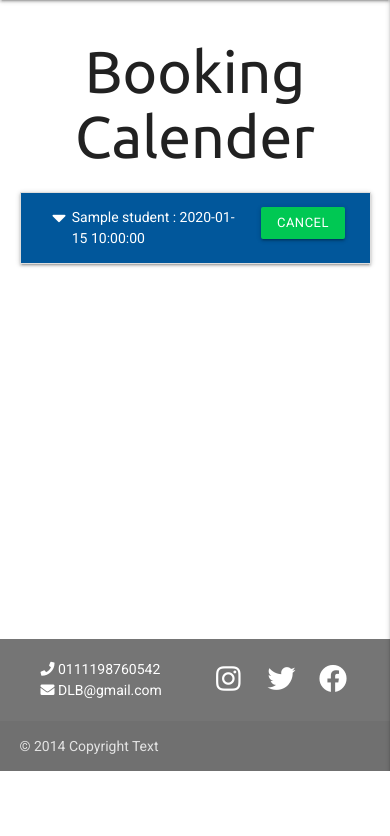
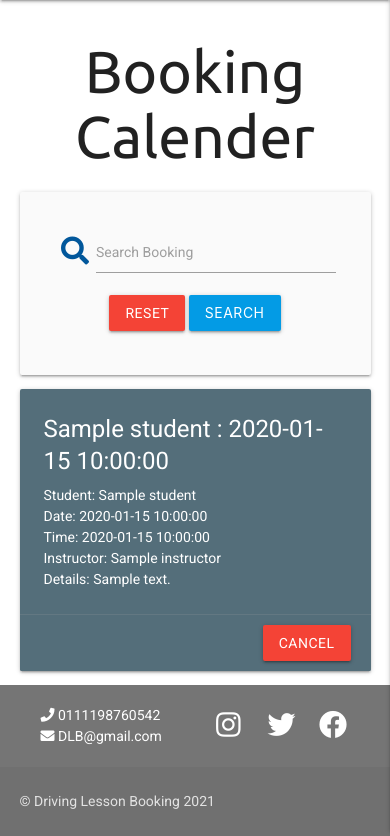
Before and after one commit to JamieS56/Milestone-Project-3, a Flask app: page /booking/calender in a window 390 px wide. Shown: the part 73-909 px from the top of the page. Before the commit the page ends 844 px from the top, so only its background shows below. Run offline with Flask 2, Linux system fonts and the light colour scheme; the visitor is signed in with stand-in values (Sample User, id 1); a database or web service that is not in the repository returns one stand-in record (values such as "Sample title"); some libraries are stand-ins or nearby versions.

Commit message:
added a search bar so instructors can search lessons that have been booked with them. I also styled user manager page so it looks nicer on mobile.

```diff
--- a/app.py
+++ b/app.py
@@ -105,7 +105,7 @@ def login():
             # ensure hashed password matches user input
             if check_password_hash(existing_user["password"], request.form.get("password")):
                 session["user"] = request.form.get("username").lower()
-                flash("Welcome, {}".format(request.form.get("username")))
+                flash("Welcome, {}".format(request.form.get("username").capitalize()))
                 return redirect(url_for("home", username=session["user"], account_type=get_user_account_type()))
 
             else:
@@ -231,6 +231,21 @@ def search():
     return render_template("userManager.html", users=users, account_type=get_user_account_type())
 
 
+@app.route("/booking/search", methods=["GET", "POST"])
+def search_booking():
+    username = session['user']
+    user_account_type = mongo.db.users.find_one({"username": username})["account_type"]
+    query = request.form.get("query")
+    if user_account_type == 'admin':
+        bookings = list(mongo.db.bookings.find({"$text": {"$search": query}}))
+
+    else:
+        bookings = list(mongo.db.bookings.find({"$text": {"$search": query}, 'instructor': username}))
+
+
+    return render_template("bookingCalender.html", bookings=bookings, account_type=get_user_account_type())
+
+
 @app.route("/user/<user_id>/edit", methods=["GET", "POST"])
 def edit_user(user_id):
     if request.method == "POST":
--- a/static/script.js
+++ b/static/script.js
@@ -28,6 +28,8 @@ $(document).ready(function () {
         $('select').removeAttr('disabled')
     })
 
+    $("#copyright").text(new Date().getFullYear());
+
 
     $('.refresh-time-slots').click(getAvailableSlots)
 
--- a/static/style.css
+++ b/static/style.css
@@ -46,6 +46,9 @@ main {
   position: relative;
   padding: 10px 20px;
 }
+.edit-user-row{
+  margin:10px;
+}
 @font-face {
   font-family: 'Material Icons';
   font-style: normal;
--- a/templates/base.html
+++ b/templates/base.html
@@ -125,7 +125,7 @@
         </div>
         <div class="footer-copyright">
             <div class="container">
-                © 2014 Copyright Text
+                <p class="copyright text-muted">&copy; Driving Lesson Booking <span id="copyright"></span></p>
             </div>
         </div>
     </footer>
--- a/templates/bookingCalender.html
+++ b/templates/bookingCalender.html
@@ -2,32 +2,59 @@
 {% block content %}
 <h1 class="center-align">Booking Calender</h1>
 
+<div class="row card-panel grey lighten-5">
+    <form action="{{ url_for('search_booking') }}" method="POST" class="col s12">
+        <div class="row center-align">
+            <div class="input-field col s12 m8">
+                <i class="fas fa-search prefix light-blue-text text-darken-4"></i>
+                <input type="text" name="query" id="query" minlength="3" class="validate" required>
+                <label for="query">Search Booking</label>
+            </div>
+            <div class="col s12 m4">
+                <a href="{{ url_for('booking_calender') }}" class="red btn text-shadow">Reset</a>
+                <button type="submit" class="light-blue darken-1 btn text-shadow">Search</button>
+            </div>
+        </div>
+    </form>
+</div>
+
 {% if bookings|length > 0 %}
-    <ul class="collapsible">
-        {% for booking in bookings %}
-        <li>
-            <div class="collapsible-header white-text light-blue darken-4 text-shadow row">
-                <div class="col s1">
-                    <i class="fas fa-caret-down"></i>
+
+    {% for booking in bookings %}
+
+        <div class="col s12 m8">
+            <div class="card blue-grey darken-1">
+                <div class="card-content white-text left-align">
+                    <span class="card-title"><strong>{{ booking.student|capitalize }}</strong> : {{ booking.date }}</span>
+                    <strong>Student: {{ booking.student|capitalize }}</strong>
+                    <p>Date: {{ booking.date }}</p>
+                    <p>Time: {{ booking.time_slot }}</p>
+                    <p>Instructor: {{ booking.instructor|capitalize }}</p>
+                    <p>Details: {{ booking.optional_details }}</p>
                 </div>
-                <div class="col s9">
-                    <strong>{{ booking.student }}</strong> : {{ booking.date }}
-                </div>
-                <div class="col s4 right-align">
-                    <a href="" class="btn-small green accent-4">Cancel</a>
+                <div class="card-action right-align">
+                    <a class="waves-effect waves-light red btn modal-trigger"
+                        href="#cancelModal{{ booking._id }}">Cancel</a>
                 </div>
             </div>
-            <div class="collapsible-body">
-                <strong>{{ booking.student }}</strong>
-                <p>{{ booking.date }}</p>
-                <p>{{ booking.timeSlot }}</p>
-                <p>{{ booking.instructor }}</p>
-            </div>
-        </li>
-        {% endfor %}
-    </ul>
+        </div>
+
+
+    <div id="cancelModal{{ booking._id }}" class="modal center-align">
+        <div class="modal-content">
+            <h4>Cancel Booking</h4>
+            <p>Are you sure you want to cancel your booking on the {{ booking.date }} with {{ booking.student|capitalize }}?</p>
+        </div>
+        <div class="modal-footer">
+            <a href="{{ url_for('cancel_booking', booking_id=booking._id) }}"
+                class="modal-close waves-effect waves-light btn-small">Cancel</a>
+        </div>
+    </div>
+    {% endfor %}
 {% else %}
 <h3 class="red-text text-darken-4 center-align">No Results Found</h3>
 {% endif %}
 
+
+
 {% endblock %}
```
Also changed, not shown: templates/home.html (+7 -0 lines), templates/userManager.html (+19 -13 lines), templates/view_bookings.html (+5 -5 lines).
